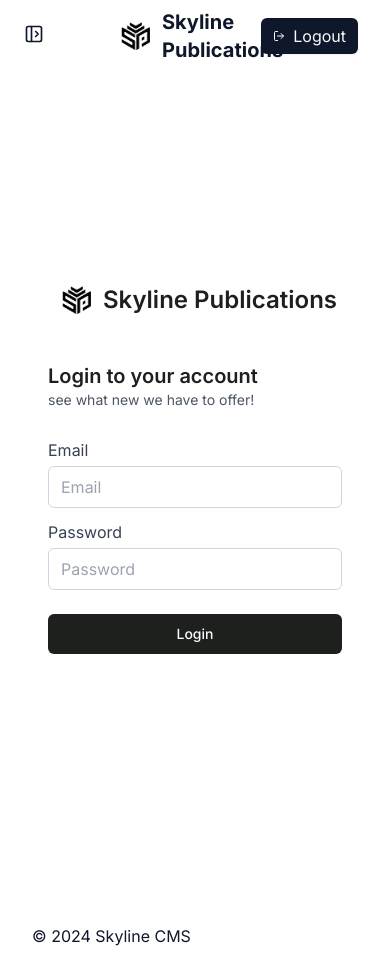
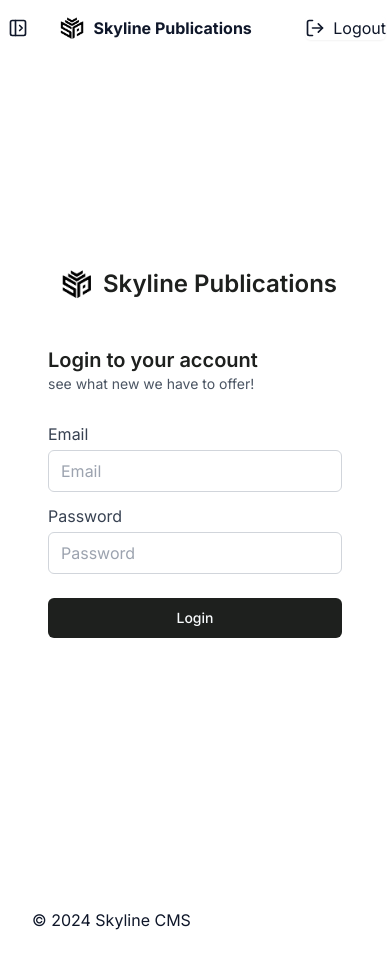
Before and after one commit to alokdwivedi103/skylineCms, a Next.js app in the folder client/: page /login in a window 390 px wide. Built offline with nearby package versions, Linux system fonts and the light colour scheme.

Commit message:
mobile view for home page started

```diff
--- a/client/app/layout.tsx
+++ b/client/app/layout.tsx
@@ -17,8 +17,8 @@
 });
 
 export const metadata: Metadata = {
-  title: "Create Next App",
-  description: "Generated by create next app",
+  title: "Skyline Publications",
+  description: "This is Skyline publications website.",
 };
 
 export default function RootLayout({
@@ -28,7 +28,6 @@
 }>) {
   const url = headers().get('x-url');
   const showHeaderFooter = !url?.includes('/login');
-  console.log(headers().get('x-mobile'))
   return (
     <html lang="en">
       <body
--- a/client/components/Global/Footer.tsx
+++ b/client/components/Global/Footer.tsx
@@ -1,6 +1,6 @@
 export default function Footer() {
   return (
-    <footer className="bg-background text-secondary-foreground">
+    <footer className="bg-background w-full text-secondary-foreground">
       <div className="container py-2">&copy; {new Date().getFullYear()} Skyline CMS</div>
     </footer>
   )
--- a/client/components/Global/Header.tsx
+++ b/client/components/Global/Header.tsx
@@ -1,5 +1,6 @@
 import Image from "next/image";
 import Link from "next/link";
+import { headers } from "next/headers";
 import { LogOutIcon } from "lucide-react";
 
 import Sidebar from "./Sidebar";
@@ -7,18 +8,19 @@
 export default function Header() {
   return (
     <header className="sticky top-0 z-[20] w-full bg-background text-secondary-foreground shadow-sn">
-      <div className="container flex justify-between items-center py-2">
+      <div className="lg:container flex justify-between items-center py-2">
         <Sidebar />
         <Link
-          className="flex items-center font-bold text-xl ml-20"
+          className="flex items-center font-bold lg:text-xl lg:ml-20"
           href="/"
         >
-          <Image alt="Logo" height={50} src="/logo.webp" width={50} />
+          <Image alt="Logo" className="w-10 h-10 lg:size-12" height={50} src="/logo.webp" width={50} />
           Skyline Publications
         </Link>
 
-        <a className="text-primary-foreground bg-primary flex gap-2 items-center shadow-sm py-1.5 px-3 h-auto rounded-md" href='/login'>
-          <LogOutIcon className="w-3 h-3 shrink-0"/>Logout
+        <a className="mr-1 lg:text-primary-foreground lg:bg-primary flex gap-2 items-center shadow-sm lg:py-1.5 lg:px-3 h-auto rounded-md" href='/login'>
+          <LogOutIcon className="lg:size-3 size-5 shrink-0"/>
+          {headers().get('x-mobile') !== 'true' && <span>Logout</span>}
         </a>
       </div>
     </header>
--- a/client/components/Global/Sidebar.tsx
+++ b/client/components/Global/Sidebar.tsx
@@ -1,5 +1,5 @@
 import { headers } from "next/headers";
-import { HomeIcon, LogInIcon, SidebarClose, SidebarOpen } from "lucide-react";
+import { HomeIcon, LogInIcon, SidebarClose, SidebarOpen  } from "lucide-react";
 import { cn } from "@/lib/utils";
 
 const SIDEBAR_LIST = [
@@ -23,7 +23,7 @@
 
       <label
         htmlFor="sidebar-toggle"
-        className="fixed top-4 left-4 z-30 p-2 text-secondary-foreground rounded-md cursor-pointer peer-checked:hidden"
+        className="fixed top-2.5 lg:top-4 left-0 lg:left-4 z-30 p-2 text-secondary-foreground rounded-md cursor-pointer peer-checked:hidden"
       >
         <SidebarOpen className="h-5 w-5 hover:scale-125 hover:transition-all hover:duration-200 shrink-0 transition-transform duration-200" />
       </label>
```
